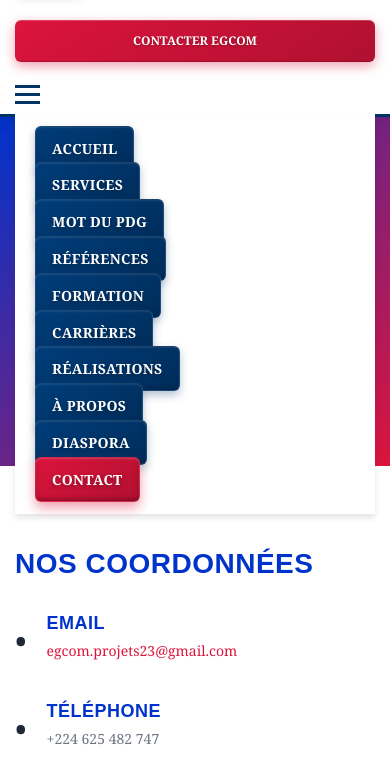
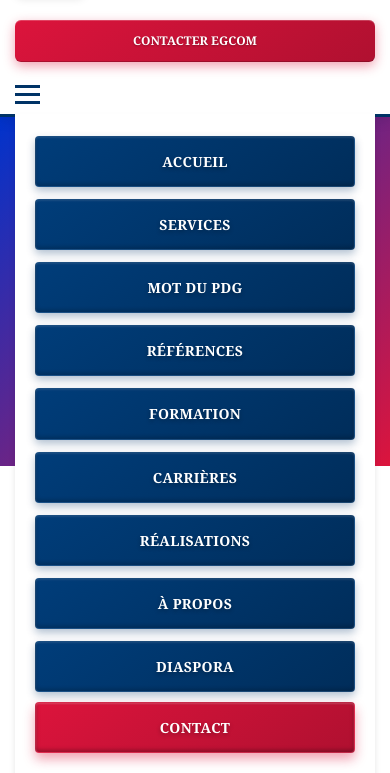
Before and after one commit to egcom-projets/egcom-site-web, a website: page contact.html in a window 390 px wide. Both pictures are taken after a click on the button 27 px from the left and 165 px from the top of the page. Shown: the part 71-844 px from the top of the page. Drawn offline with nearby package versions, Linux system fonts and the light colour scheme.

Commit message:
Correction superposition menu mobile - réduction marges des liens

```diff
--- a/assets/css/styles.css
+++ b/assets/css/styles.css
@@ -1565,7 +1565,9 @@
         padding: 12px 16px;
         width: 100%;
         text-align: center;
-        margin: 5px 0;
+        margin: 2px 0;
+        display: block;
+        border-radius: 4px;
     }
 
     .btn-primary {
```
